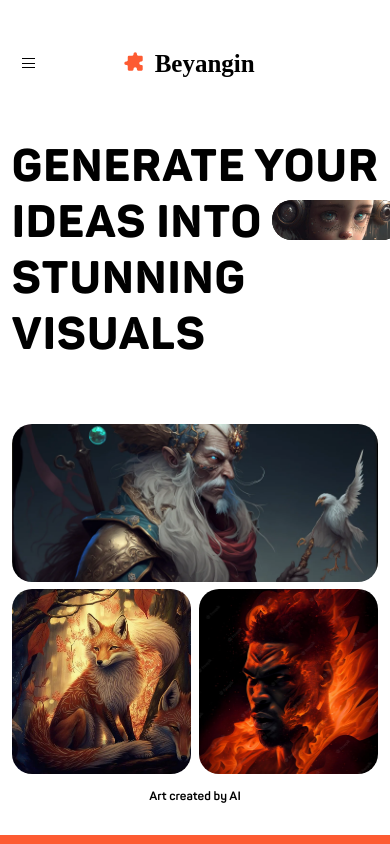
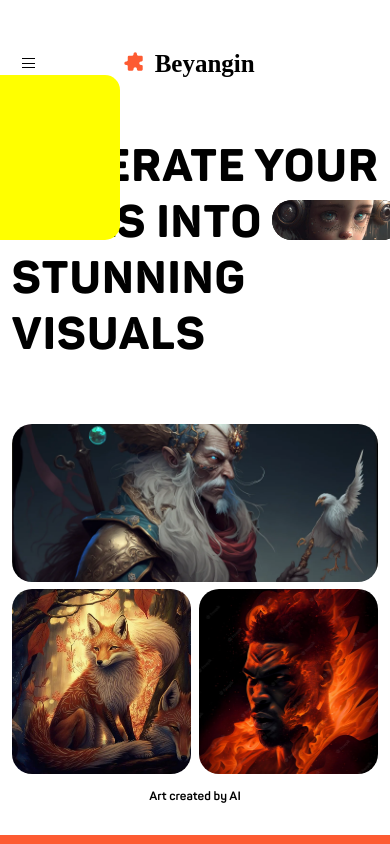
Before and after one commit to MatthiasUrgu/Beyangin, a React (Create React App) app: page / in a window 390 px wide. Shown: the top 844 px of the page. Built offline with nearby package versions, Linux system fonts and the light colour scheme.

Commit message:
Hamburger
Box-sizing

```diff
--- a/src/components/header-menu/header-menu.jsx
+++ b/src/components/header-menu/header-menu.jsx
@@ -24,6 +24,8 @@ function HeaderMenu({ list1, list2, list3, list4 }) {
             <span className={s.hamburgerHide}></span>
 
         </button>
+
+        <section className={s.hamburgerOn}></section>
       </div>
     </div>
   );
--- a/src/components/header-menu/style.module.scss
+++ b/src/components/header-menu/style.module.scss
@@ -48,6 +48,31 @@ $primmaryColor: rgb(253 91 50);
             background-color: black;
         }
     }
+
+    .hamburgerOn{
+      content: "";
+      position: absolute;
+      top: 75px;
+      left: -121px;
+      width: 120px;
+      height: 165px;
+      background-color:yellow;
+      border-top-right-radius: 15px;
+      border-bottom-right-radius: 15px;
+      z-index: 1;
+
+      animation: ease-out HamburgerMenu 1s forwards;
+
+    }
+  }
+}
+
+@keyframes HamburgerMenu{
+  to{
+    transform: translateX(121px);
+  }
+  from{
+    transform: translateX(0px);
   }
 }
 
```
